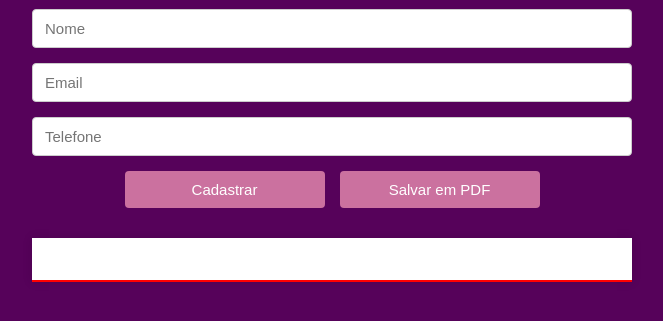
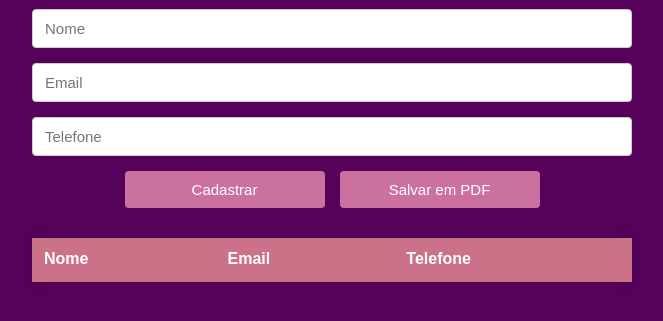
Before and after one commit to maryestraich/EstraichCad, a plain HTML site: page index.html in a window 1280 px wide. Shown: the part 119-440 px from the top of the page, without its empty margins (308-971 px from the left). Drawn offline with nearby package versions, Linux system fonts and the light colour scheme.

Commit message:
Update index.html

```diff
--- a/index.html
+++ b/index.html
@@ -2,7 +2,7 @@
 <html lang="pt-BR">
 <head>
   <meta charset="UTF-8">
-  <title>Cadastro de Clientes</title>
+  <title>Cadastro de Clientes Estraich's</title>
   <style>
     body {
       font-family: Arial, sans-serif;
@@ -62,11 +62,11 @@
       background-color: white;
     }
     thead th {
-      background-color: ##cb7188;
+      background-color: #cb7188;
       color: white;
       padding: 12px;
       text-align: left;
-      border-bottom: 2px solid #ff0000;
+      border-bottom: 2px solid #cb7188;
     }
     tbody td {
       padding: 10px 12px;
```
